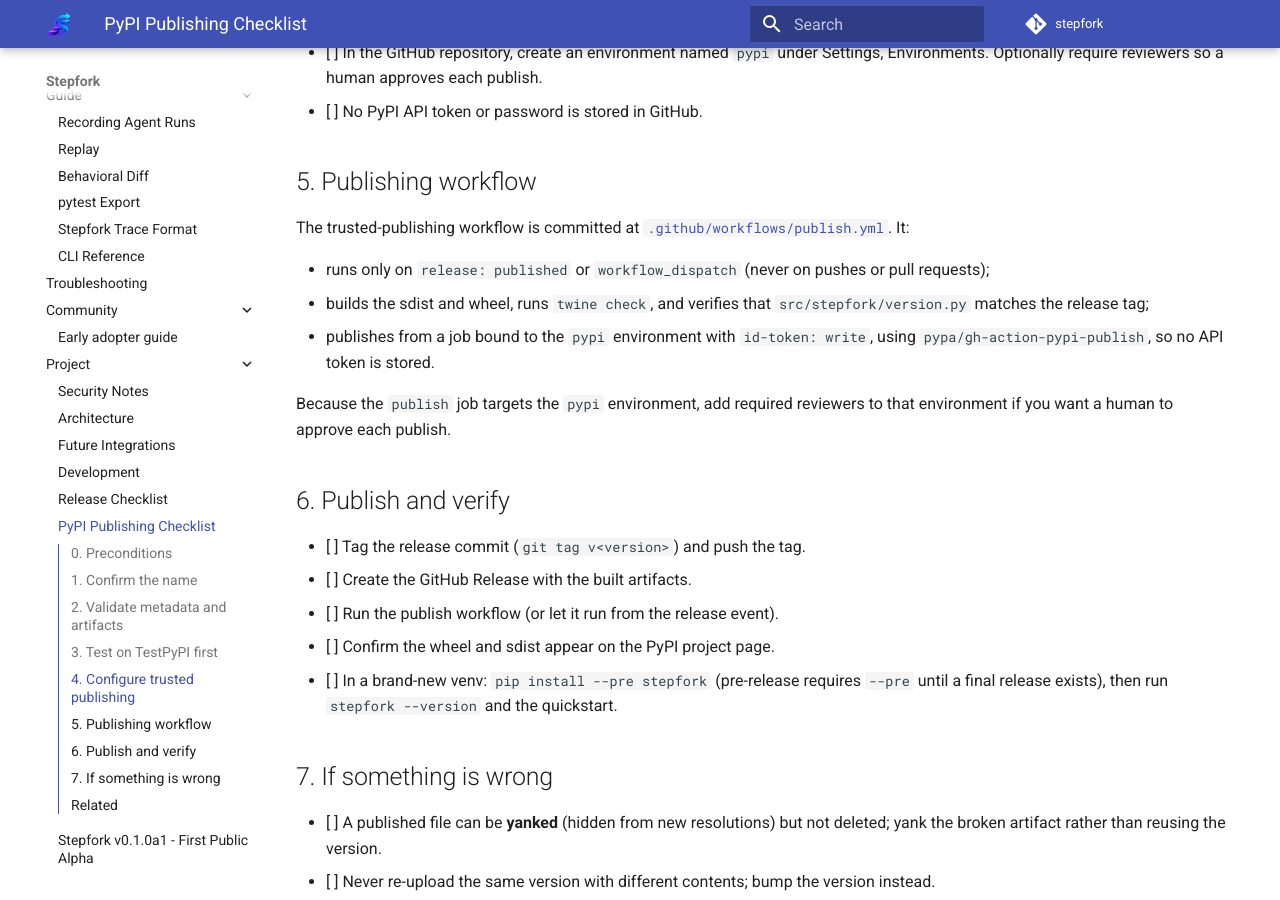
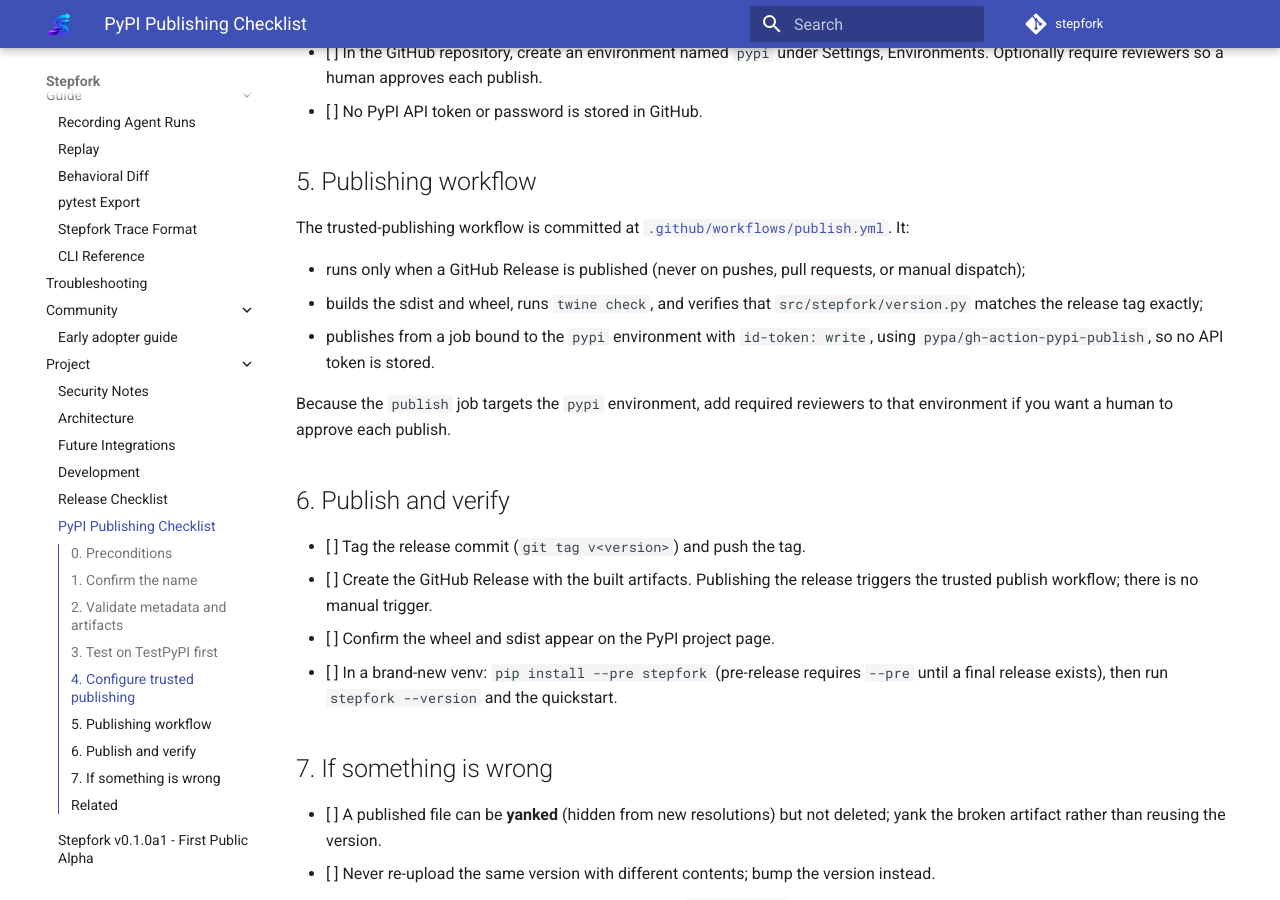
Before and after one commit to utsab345/stepfork, an MkDocs documentation site: the page built from docs/pypi-publishing.md, in a window 1280 px wide and 900 px high, scrolled down 1742 px. Built offline with MkDocs 1.6.1 and Material for MkDocs 9.7.7, drawn with Linux system fonts in a browser that asks for light colours; comment, search, counter and statistics services are not loaded.

Commit message:
ci: publish to PyPI only from published releases

```diff
--- a/docs/pypi-publishing.md
+++ b/docs/pypi-publishing.md
@@ -83,10 +83,10 @@
 [`.github/workflows/publish.yml`](https://github.com/utsab345/stepfork/blob/main/.github/workflows/publish.yml).
 It:
 
-- runs only on `release: published` or `workflow_dispatch` (never on pushes or
-  pull requests);
+- runs only when a GitHub Release is published (never on pushes, pull requests,
+  or manual dispatch);
 - builds the sdist and wheel, runs `twine check`, and verifies that
-  `src/stepfork/version.py` matches the release tag;
+  `src/stepfork/version.py` matches the release tag exactly;
 - publishes from a job bound to the `pypi` environment with `id-token: write`,
   using `pypa/gh-action-pypi-publish`, so no API token is stored.
 
@@ -96,8 +96,8 @@
 ## 6. Publish and verify
 
 - [ ] Tag the release commit (`git tag v<version>`) and push the tag.
-- [ ] Create the GitHub Release with the built artifacts.
-- [ ] Run the publish workflow (or let it run from the release event).
+- [ ] Create the GitHub Release with the built artifacts. Publishing the
+      release triggers the trusted publish workflow; there is no manual trigger.
 - [ ] Confirm the wheel and sdist appear on the PyPI project page.
 - [ ] In a brand-new venv:
       `pip install --pre stepfork` (pre-release requires `--pre` until a final
```
Also changed, not shown: 1 other file.
